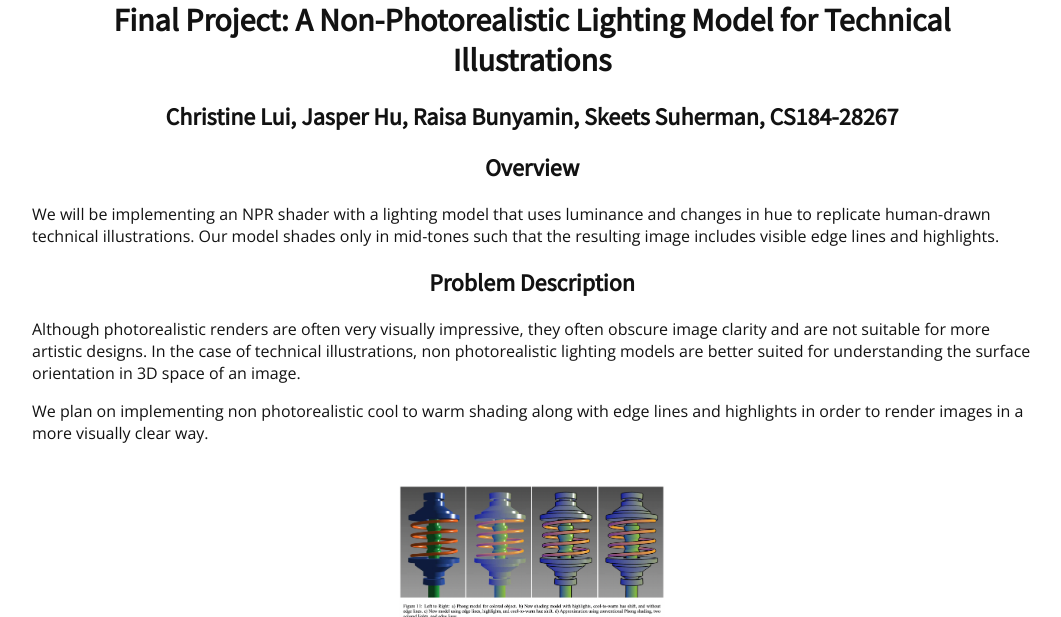
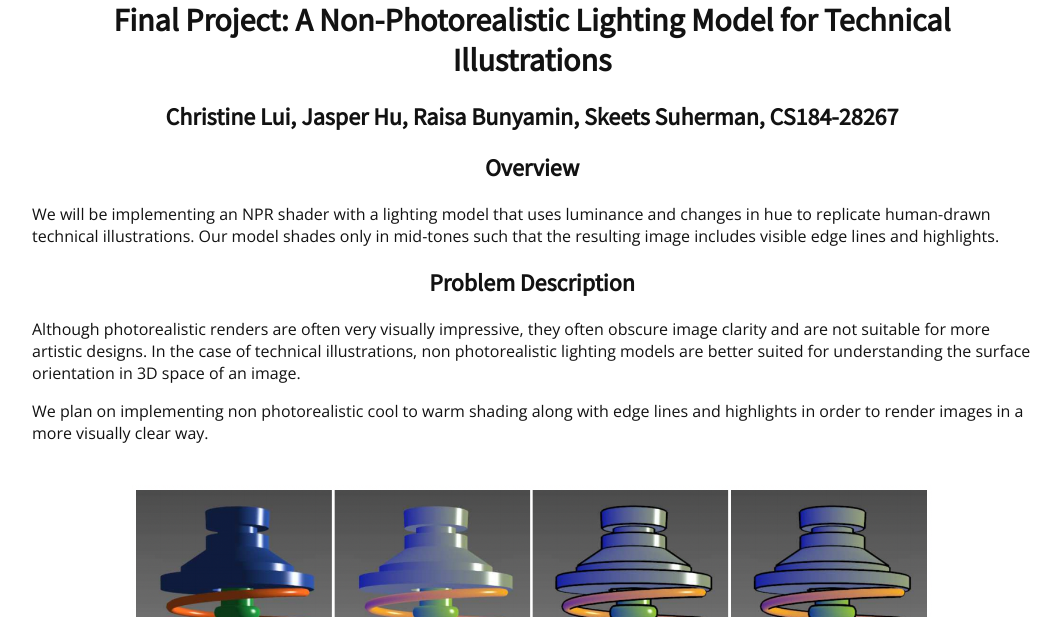
Before and after one commit to raisa2000/CS184-Final-Project, a plain HTML site: page docs/index.html in a window 1280 px wide. Shown: the part 183-800 px from the top of the page, without its empty margins (108-1169 px from the left). Drawn offline with nearby package versions, Linux system fonts and the light colour scheme.

Commit message:
Update index.html

```diff
--- a/docs/index.html
+++ b/docs/index.html
@@ -42,7 +42,7 @@
         <table style="width=100%">
           <tr>
               <td>
-                  <img src="images/1.png" align="middle" width="266px" />
+                  <img src="images/1.png" align="middle" width="800px" />
                 </td>
                 <br>
           </tr>
```
